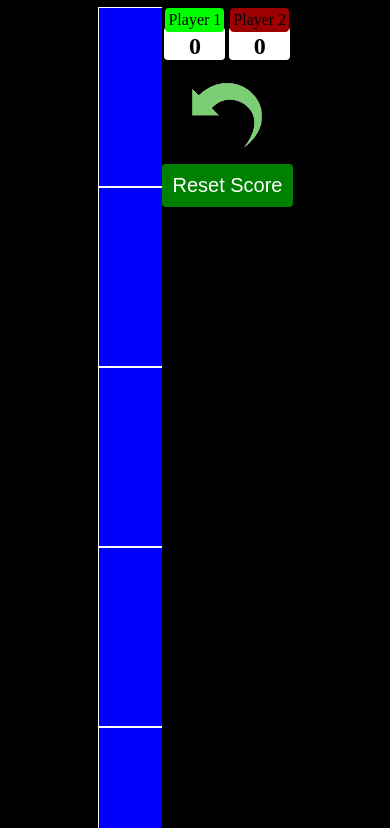
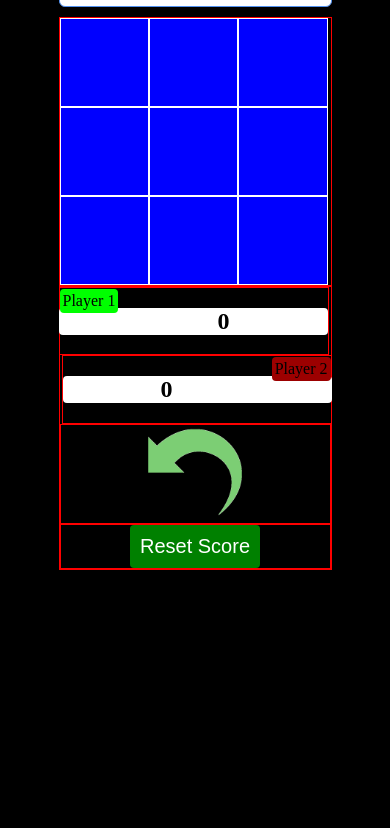
Before and after one commit to mariolamacchia/WebTris, a website: page tris.html in a window 390 px wide. Shown: the part 95-923 px from the top of the page. After the commit the page ends 844 px from the top, so only its background shows below. Drawn offline with nearby package versions, Linux system fonts and the light colour scheme.

Commit message:
Make it Responsive

```diff
--- a/scripts/myjs.js
+++ b/scripts/myjs.js
@@ -3,6 +3,13 @@ var signs = ['', '', '', '', '', '', '', '', ''];
 var counter = 0; //count the number of sign(if nine, mathc is par)
 var score = [0, 0]; //contains the score
 var lastsign;
+
+//Resize the botton in 1:1
+function resizeButtons() {
+    var width;
+    width = $('#0').css('width');
+    $('.field').css('height', width);
+}
 
 //ligh the tag <p> of player who has to put the sign
 function lightPlayer() {
@@ -163,4 +170,8 @@ $(document).ready(function(){
   startMatch();
   setScore('player1', 0);
   setScore('player2', 1);
+  resizeButtons();
+  $( window ).resize(function() {
+    resizeButtons();
+  });
 });
--- a/style/mycss.css
+++ b/style/mycss.css
@@ -1,3 +1,43 @@
+/* RESPONSIVE */
+* {
+  box-sizing: border-box;
+}
+
+.row:after {
+  content: "";
+  clear: both;
+  display: block;
+}
+
+[class*="col-"] {
+  float: left;
+  border: 1px red solid;
+}
+
+.col-1 {width: 8.33%;}
+.col-2 {width: 16.66%;}
+.col-3 {width: 25%;}
+.col-4 {width: 33.33%;}
+.col-5 {width: 41.66%;}
+.col-6 {width: 50%;}
+.col-7 {width: 58.33%;}
+.col-8 {width: 66.66%;}
+.col-9 {width: 75%;}
+.col-10 {width: 83.33%;}
+.col-11 {width: 91.66%;}
+.col-12 {width: 100%;}
+
+
+@media only screen and (max-width: 768px) {
+    /* For mobile phones: */
+    [class*="col-"] {
+        width: 100%;
+    }
+}
+
+
+/*           CSS          */
+
 body {
   margin: 0;
   background-color: black;
@@ -5,8 +45,9 @@ body {
 
 .container {
   overflow: auto;
-  width: 50%;
+  width: 70%;
   margin: auto;
+  margin-top: 2.5%;
 }
 
 header {
@@ -34,11 +75,10 @@ header {
 }
 
 img {
-  width:70px;
-  height:70px;
-  margin-bottom: 10px;
+  width:35%;
+  height:35%;
 }
-img:hover {
+img:active, img:hover {
   -webkit-filter: brightness(150%); /* Chrome, Safari, Opera */
   filter: brightness(150%);
 }
@@ -47,7 +87,6 @@ img:hover {
 div#main {overflow: auto;}
 
 aside {
-  float: right;
   text-align: center;
 }
 aside h1 {
@@ -80,6 +119,10 @@ aside h1 {
   float: left;
   margin: 0px 2px;
 }
+.right-box {
+  float: right;
+}
+
 
 .reset, .newmatch {
   border-radius: 4px;
@@ -94,20 +137,19 @@ aside h1 {
   margin: 10px;
 }
 
-.reset:hover, .newmatch:hover {
+.reset:active, .newmatch:active, .reset:hover, .newmatch:hover {
   background-color: #00FF00;
 }
 
 .field {
-  float: left;
-  width: 180px;
-  height: 180px;
+  float:left;
+  width: 33%;
   color: white;
   background-color: blue;
   border: 1px white solid;
   font-size: 60px;
 }
 
-.field:hover {
+.field:active, .field:hover {
   background-color: #5291EF;
 }
--- a/tris.html
+++ b/tris.html
@@ -4,6 +4,7 @@
   <title> WEBTRIS </title>
   <meta charset="utf-8">
   <link rel="stylesheet" type="text/css" href="style/mycss.css">
+  <meta name="viewport" content="width=device-width, initial-scale=1.0">
 </head>
 
 <body>
@@ -12,30 +13,13 @@
       <h1> TRIS </h1>
     </header>
 
-    <div id="matchend">
+    <div id="matchend" class="col-12">
       <h3 id="result"> </h1>
       <input class="newmatch" id="newmatch" type="button" value="New Match"
       onclick="startMatch();">
     </div>
 
-    <aside>
-	    <div class="right-box">
-        <p class="title" id="title1"> Player 1 </p>
-	      <h1 class="player" id="player1">  </p>
-	    </div>
-	    <div class="left-box">
-        <p class="title" id="title2"> Player 2 </p>
-	      <h1 class="player" id="player2"> </p>
-	    </div>
-	    <br>
-	    <img src="images/undo.gif" onclick="undo();">
-	    <form>
-        <input class="reset" type="button" value="Reset Score"
-	      onclick="resetAll();">
-	    </form>
-    </aside>
-
-    <div id="main">
+    <div id="main" class="col-8">
       <form name="tris">
         <input class="field" type="button" id="0" onclick="insertSign(0);">
 	    <input class="field" type="button" id="1" onclick="insertSign(1);">
@@ -48,6 +32,27 @@
         <input class="field" type="button" id="8" onclick="insertSign(8);">
       </form>
     </div>
+
+    <aside class="col-4">
+	    <div class="right-box col-5">
+        <p class="title" id="title1"> Player 1 </p>
+	      <h1 class="player" id="player1">  </p>
+	    </div>
+	    <div class="left-box col-5">
+        <p class="title" id="title2"> Player 2 </p>
+	      <h1 class="player" id="player2"> </p>
+	    </div>
+	    <div class="col-5">
+        <img src="images/undo.gif" onclick="undo();">
+      </div>
+      <div class="col-7">
+	      <form>
+          <input class="reset" type="button" value="Reset Score"
+	        onclick="resetAll();">
+	      </form>
+      </div>
+    </aside>
+
   </div>
 
   <script src="bower_components/jquery/dist/jquery.min.js"> </script>
```
